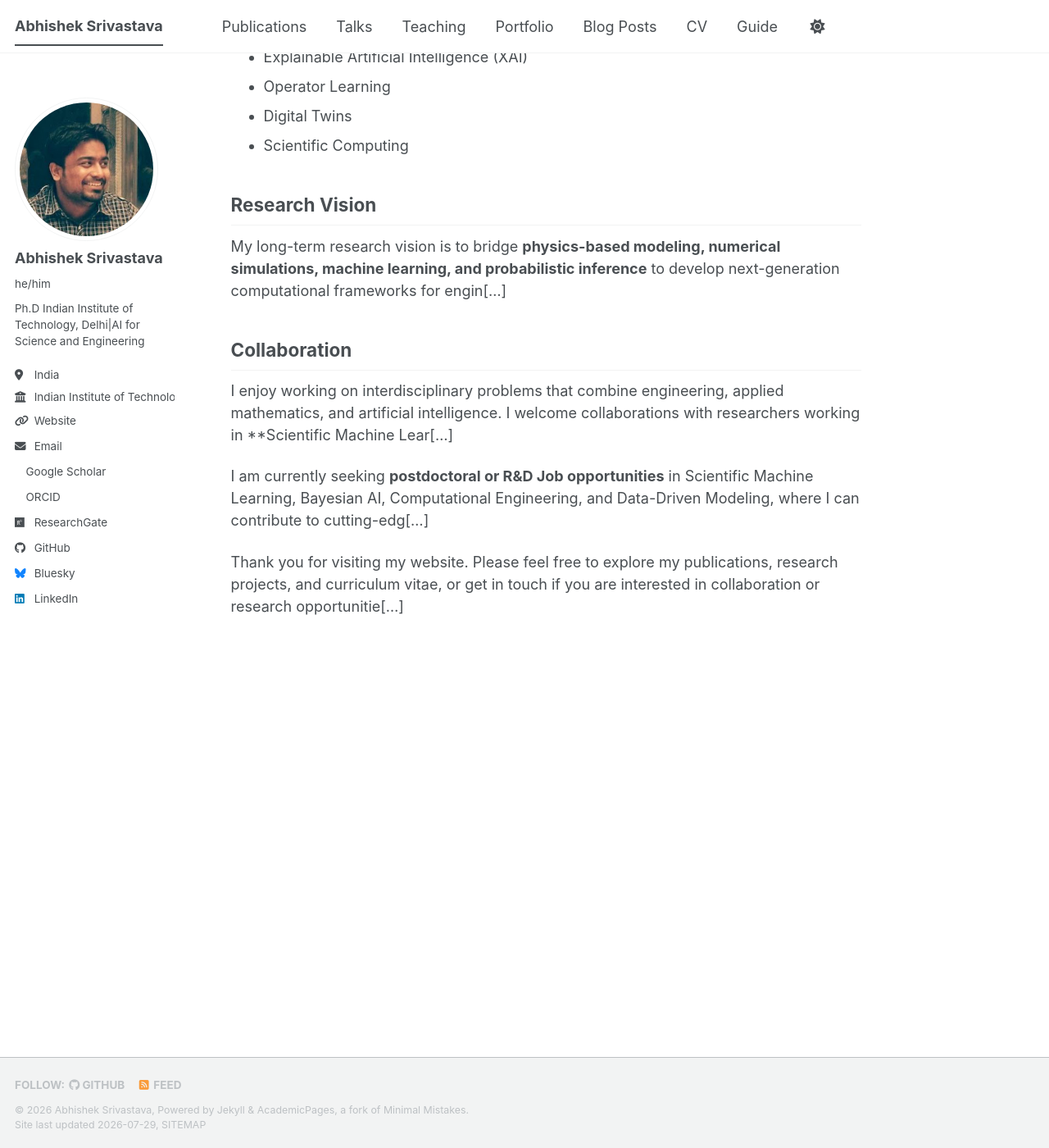
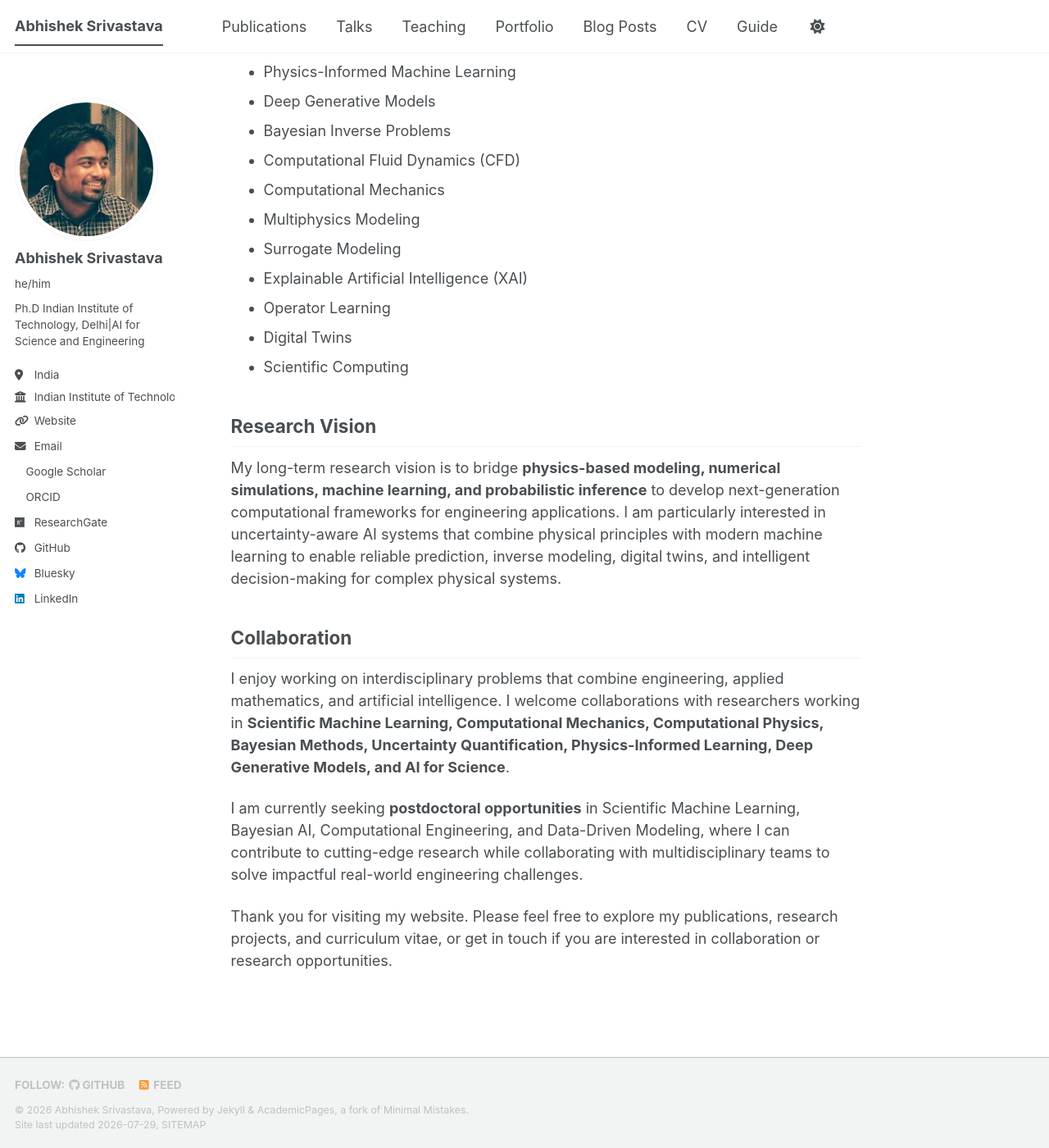
Before and after one commit to abhiresearch24/abhiresearch24.github.io, a Jekyll site: the page built from _pages/about.md, in a window 1280 px wide and 1400 px high, scrolled down 887 px. Shown: the whole window at 82% size. Built offline with Jekyll 4.4.1, drawn with Linux system fonts in a browser that asks for light colours; a style sheet for code colours, icons or effects is not loaded; some of the changed text lies outside the part shown.

Commit message:
Update about.md

```diff
--- a/_pages/about.md
+++ b/_pages/about.md
@@ -1,20 +1,20 @@
 ---
-layout: single
 permalink: /
 title: "About Me"
 author_profile: true
 redirect_from:
+
 - /about/
 - /about.html
 ---
 
 # Welcome!
 
-I am **Abhishek Srivastava**, a Mechanical Engineer with a Ph.D. from the **Indian Institute of Technology (IIT) Delhi**. My research lies at the intersection of **Scientific Machine Learning**, **Com[...]
+I am **Abhishek Srivastava**, a Mechanical Engineer with a Ph.D. from the **Indian Institute of Technology (IIT) Delhi**. My research lies at the intersection of **Scientific Machine Learning**, **Computational Mechanics**, and **Multiphysics Modeling**, where I develop interpretable, data-efficient, and uncertainty-aware computational frameworks for solving complex engineering problems.
 
-My doctoral research focused on integrating high-fidelity multiphysics simulations, computational fluid dynamics (CFD), electrostatics, explainable artificial intelligence (XAI), surrogate modeling, a[...]
+My doctoral research focused on integrating high-fidelity multiphysics simulations, computational fluid dynamics (CFD), electrostatics, explainable artificial intelligence (XAI), surrogate modeling, and multi-objective optimization to investigate charged particle dynamics and optimize electrostatic particle collection systems. By combining first-principles physics with machine learning, my work demonstrated how data-driven models can accelerate engineering design while preserving physical interpretability and computational efficiency.
 
-I have extensive experience in **Computational Fluid Dynamics (CFD), Multiphysics Simulation (COMSOL Multiphysics), Scientific Computing with Python, Explainable AI (SHAP and Partial Dependence Plots)[...]
+I have extensive experience in **Computational Fluid Dynamics (CFD), Multiphysics Simulation (COMSOL Multiphysics), Scientific Computing with Python, Explainable AI (SHAP and Partial Dependence Plots), Gradient Boosting, Surrogate Modeling, Engineering Optimization, and Data-Driven Modeling**. My current research is expanding toward **Bayesian Inference, Uncertainty Quantification, Probabilistic Machine Learning, Deep Generative Models, and Bayesian Inverse Problems**, with the objective of developing trustworthy AI methodologies for computational science and engineering.
 
 ## Research Interests
 
@@ -35,12 +35,12 @@ I have extensive experience in **Computational Fluid Dynamics (CFD), Multiphysic
 
 ## Research Vision
 
-My long-term research vision is to bridge **physics-based modeling, numerical simulations, machine learning, and probabilistic inference** to develop next-generation computational frameworks for engin[...]
+My long-term research vision is to bridge **physics-based modeling, numerical simulations, machine learning, and probabilistic inference** to develop next-generation computational frameworks for engineering applications. I am particularly interested in uncertainty-aware AI systems that combine physical principles with modern machine learning to enable reliable prediction, inverse modeling, digital twins, and intelligent decision-making for complex physical systems.
 
 ## Collaboration
 
-I enjoy working on interdisciplinary problems that combine engineering, applied mathematics, and artificial intelligence. I welcome collaborations with researchers working in **Scientific Machine Lear[...]
+I enjoy working on interdisciplinary problems that combine engineering, applied mathematics, and artificial intelligence. I welcome collaborations with researchers working in **Scientific Machine Learning, Computational Mechanics, Computational Physics, Bayesian Methods, Uncertainty Quantification, Physics-Informed Learning, Deep Generative Models, and AI for Science**.
 
-I am currently seeking **postdoctoral or R&D Job opportunities** in Scientific Machine Learning, Bayesian AI, Computational Engineering, and Data-Driven Modeling, where I can contribute to cutting-edg[...]
+I am currently seeking **postdoctoral opportunities** in Scientific Machine Learning, Bayesian AI, Computational Engineering, and Data-Driven Modeling, where I can contribute to cutting-edge research while collaborating with multidisciplinary teams to solve impactful real-world engineering challenges.
 
-Thank you for visiting my website. Please feel free to explore my publications, research projects, and curriculum vitae, or get in touch if you are interested in collaboration or research opportunitie[...]
+Thank you for visiting my website. Please feel free to explore my publications, research projects, and curriculum vitae, or get in touch if you are interested in collaboration or research opportunities.
```
